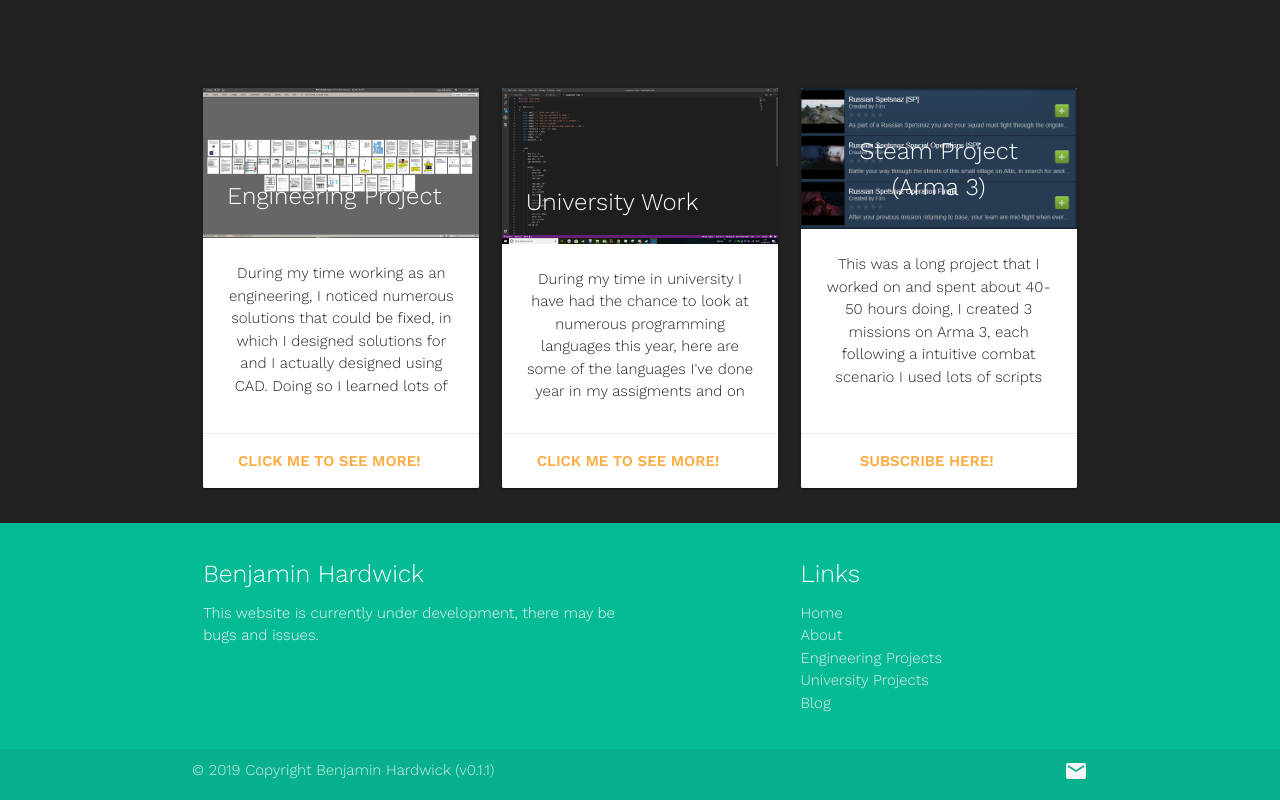
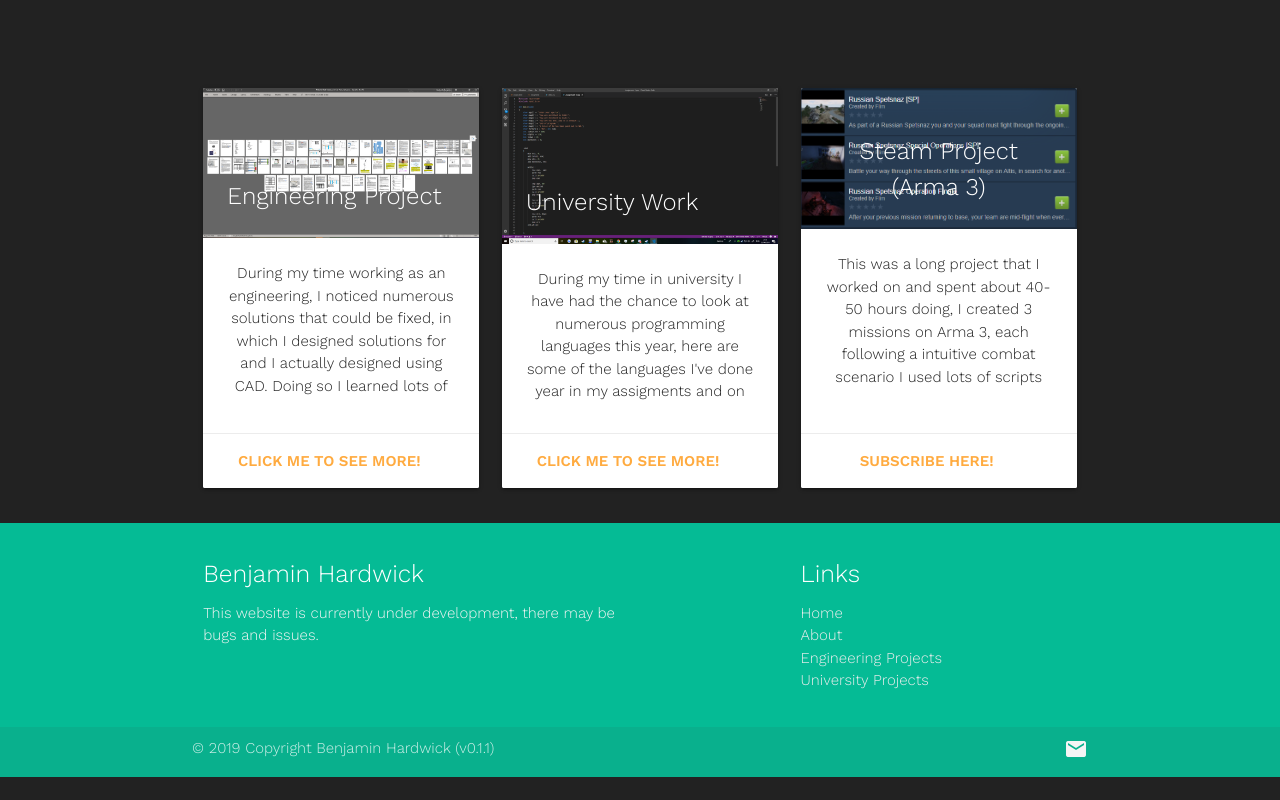
Before and after one commit to BenjaminHardwick/BenjaminHardwick.github.io, a plain HTML site: page index.html in a window 1280 px wide. Shown: the part 2334-3134 px from the top of the page. After the commit the page ends 3111 px from the top, so only its background shows below. Drawn offline with nearby package versions, Linux system fonts and the light colour scheme.

Commit message:
Update index.html

```diff
--- a/index.html
+++ b/index.html
@@ -202,7 +202,7 @@
               <li><a class="grey-text text-lighten-3" href="#info">About</a></li>
               <li><a class="grey-text text-lighten-3" href="engineering.html">Engineering Projects</a></li>
               <li><a class="grey-text text-lighten-3" href="university.html">University Projects</a></li>
-              <li><a class="grey-text text-lighten-3" href="blog.html">Blog</a></li>
+
             </ul>
           </div>
         </div>
```
